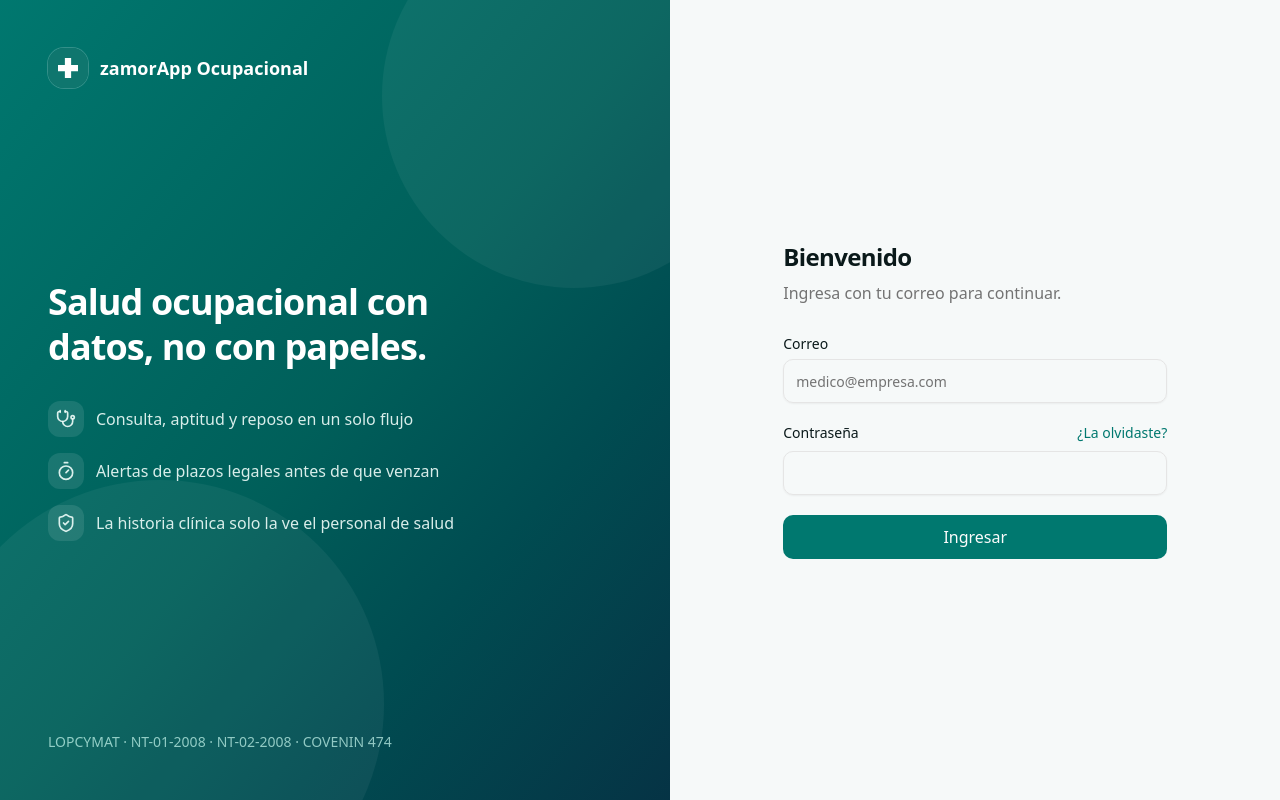
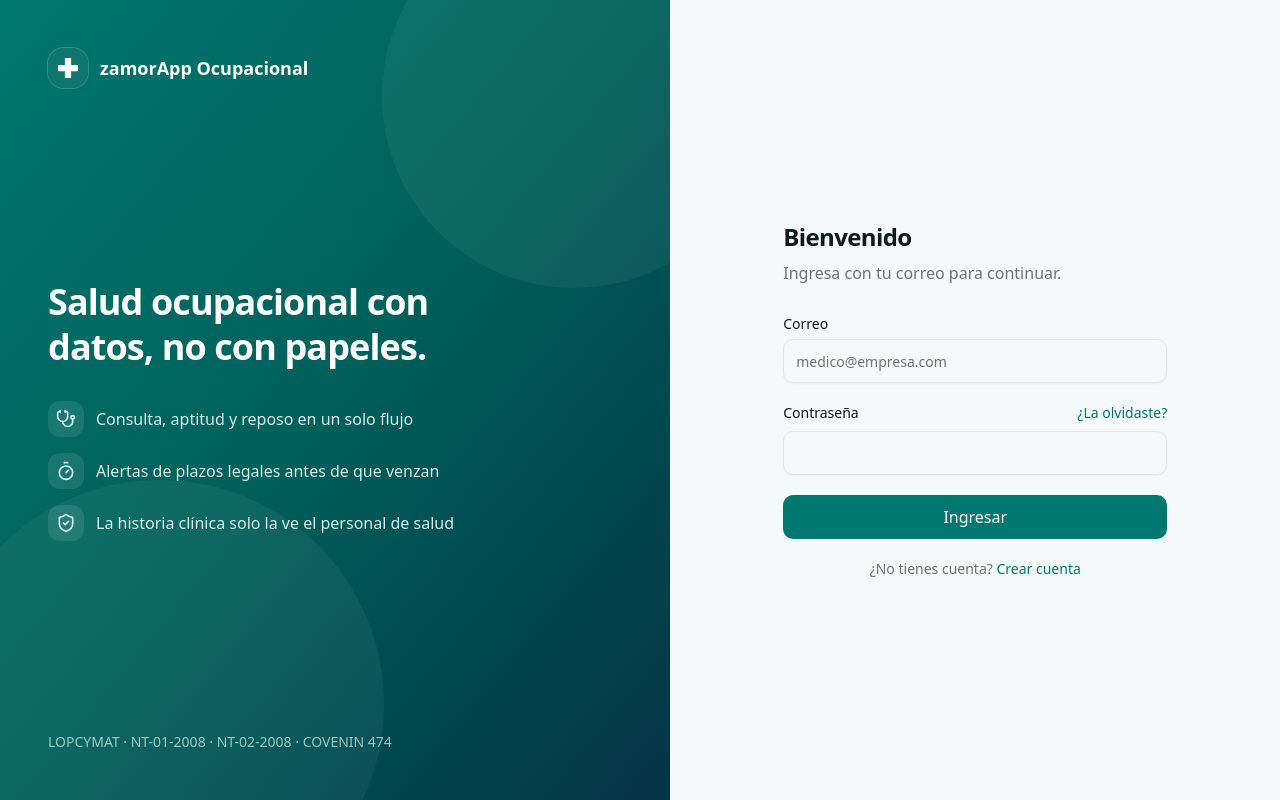
Before and after one commit to zamorapp/zamorapp-ocupacional, a Next.js app: page /login in a window 1280 px wide. Built offline with nearby package versions, Linux system fonts and the light colour scheme; no server answers.

Commit message:
Registro de cuenta y primer administrador
La pantalla de ingreso permite crear cuenta. El primer usuario registrado
queda como administrador de la organizacion inicial.

Co-Authored-By: Claude Opus 5.5 (1M context) <noreply@anthropic.com>

```diff
--- a/src/app/login/formulario-login.tsx
+++ b/src/app/login/formulario-login.tsx
@@ -2,18 +2,22 @@
 
 import { useState } from "react";
 import { useRouter } from "next/navigation";
-import { Loader2 } from "lucide-react";
+import { Loader2, MailCheck } from "lucide-react";
 import { Button } from "@/components/ui/button";
 import { Input } from "@/components/ui/input";
 import { Label } from "@/components/ui/label";
 import { crearClienteNavegador } from "@/lib/supabase/client";
 
+type Modo = "ingresar" | "registro";
+
 export function FormularioLogin({ modoDemo }: { modoDemo: boolean }) {
   const router = useRouter();
+  const [modo, setModo] = useState<Modo>("ingresar");
   const [cargando, setCargando] = useState(false);
   const [error, setError] = useState<string | null>(null);
+  const [confirmar, setConfirmar] = useState<string | null>(null);
 
-  async function ingresar(e: React.FormEvent<HTMLFormElement>) {
+  async function enviar(e: React.FormEvent<HTMLFormElement>) {
     e.preventDefault();
     setError(null);
     if (modoDemo) {
@@ -22,21 +26,63 @@ export function FormularioLogin({ modoDemo }: { modoDemo: boolean }) {
     }
     setCargando(true);
     const datos = new FormData(e.currentTarget);
-    const { error } = await crearClienteNavegador().auth.signInWithPassword({
-      email: String(datos.get("correo")),
-      password: String(datos.get("clave")),
-    });
-    setCargando(false);
-    if (error) {
-      setError("Correo o contraseña incorrectos.");
-      return;
+    const correo = String(datos.get("correo"));
+    const clave = String(datos.get("clave"));
+    const supabase = crearClienteNavegador();
+
+    if (modo === "registro") {
+      const { data, error } = await supabase.auth.signUp({
+        email: correo,
+        password: clave,
+        options: {
+          data: { nombre_completo: String(datos.get("nombre")) },
+          emailRedirectTo: `${window.location.origin}/panel`,
+        },
+      });
+      setCargando(false);
+      if (error) {
+        setError(error.message.includes("already") ? "Ese correo ya tiene cuenta." : "No se pudo crear la cuenta. La contraseña debe tener al menos 6 caracteres.");
+        return;
+      }
+      if (!data.session) {
+        setConfirmar(correo);
+        return;
+      }
+    } else {
+      const { error } = await supabase.auth.signInWithPassword({ email: correo, password: clave });
+      setCargando(false);
+      if (error) {
+        setError(error.message.includes("not confirmed") ? "Confirma tu correo antes de ingresar." : "Correo o contraseña incorrectos.");
+        return;
+      }
     }
     router.replace("/panel");
     router.refresh();
   }
 
+  if (confirmar) {
+    return (
+      <div className="space-y-3 rounded-xl border bg-card p-6 text-center">
+        <MailCheck className="mx-auto size-10 text-primary" />
+        <p className="font-medium">Revisa tu correo</p>
+        <p className="text-sm text-muted-foreground">
+          Enviamos un enlace de confirmación a <b className="text-foreground">{confirmar}</b>. Ábrelo y luego ingresa con tu contraseña.
+        </p>
+        <Button variant="outline" onClick={() => { setConfirmar(null); setModo("ingresar"); }}>Volver al ingreso</Button>
+      </div>
+    );
+  }
+
+  const registro = modo === "registro";
+
   return (
-    <form onSubmit={ingresar} className="space-y-5">
+    <form onSubmit={enviar} className="space-y-5">
+      {registro && (
+        <div className="space-y-2">
+          <Label htmlFor="nombre">Nombre completo</Label>
+          <Input id="nombre" name="nombre" autoComplete="name" required className="h-11" />
+        </div>
+      )}
       <div className="space-y-2">
         <Label htmlFor="correo">Correo</Label>
         <Input id="correo" name="correo" type="email" autoComplete="email" placeholder="medico@empresa.com" required={!modoDemo} className="h-11" />
@@ -44,18 +90,31 @@ export function FormularioLogin({ modoDemo }: { modoDemo: boolean }) {
       <div className="space-y-2">
         <div className="flex items-center justify-between">
           <Label htmlFor="clave">Contraseña</Label>
-          <button type="button" className="text-sm text-primary hover:underline">¿La olvidaste?</button>
+          {!registro && <button type="button" className="text-sm text-primary hover:underline">¿La olvidaste?</button>}
         </div>
-        <Input id="clave" name="clave" type="password" autoComplete="current-password" required={!modoDemo} className="h-11" />
+        <Input
+          id="clave"
+          name="clave"
+          type="password"
+          autoComplete={registro ? "new-password" : "current-password"}
+          minLength={registro ? 8 : undefined}
+          required={!modoDemo}
+          className="h-11"
+        />
       </div>
       {error && <p className="rounded-md bg-destructive/10 px-3 py-2 text-sm text-destructive">{error}</p>}
       <Button type="submit" className="h-11 w-full text-base" disabled={cargando}>
         {cargando && <Loader2 className="animate-spin" />}
-        {modoDemo ? "Entrar en modo demo" : "Ingresar"}
+        {modoDemo ? "Entrar en modo demo" : registro ? "Crear cuenta" : "Ingresar"}
       </Button>
-      {modoDemo && (
+      {modoDemo ? (
+        <p className="text-center text-sm text-muted-foreground">Supabase aún no está conectado: verás datos de ejemplo.</p>
+      ) : (
         <p className="text-center text-sm text-muted-foreground">
-          Supabase aún no está conectado: verás datos de ejemplo.
+          {registro ? "¿Ya tienes cuenta? " : "¿No tienes cuenta? "}
+          <button type="button" className="font-medium text-primary hover:underline" onClick={() => { setError(null); setModo(registro ? "ingresar" : "registro"); }}>
+            {registro ? "Ingresar" : "Crear cuenta"}
+          </button>
         </p>
       )}
     </form>
```
Also changed, not shown: 2 other files (tests, documents, lock files or other folders).
